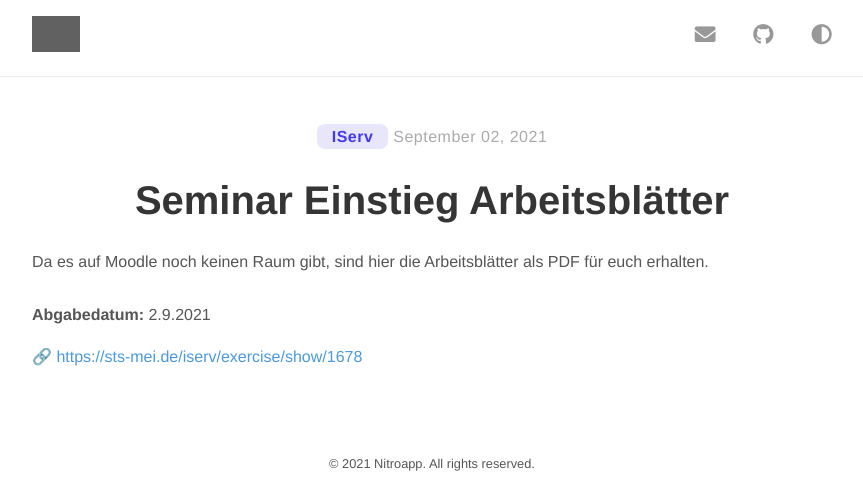
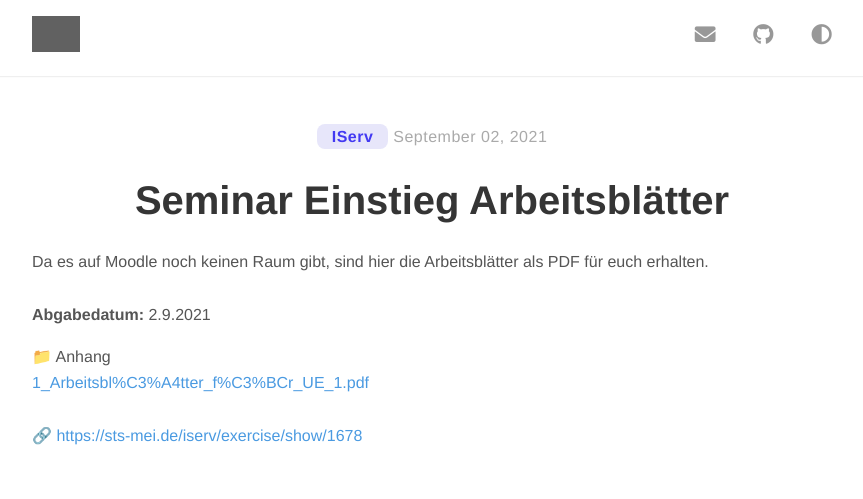
Before and after one commit to cns-nitroapp/blog, a Jekyll site: the page built from _posts/2021-9-2-1678.md, in a window 1280 px wide, cut to the strip 0-499 px from the top of the page. Shown: the whole strip, without its empty margins (208-1071 px from the left). Built offline with Jekyll 4.4.1, drawn with Linux system fonts in a browser that asks for light colours; nearby versions of some CDN libraries; grey boxes are pictures that could not be loaded.

Commit message:
committing files

```diff
--- a/_posts/2021-9-2-1678.md
+++ b/_posts/2021-9-2-1678.md
@@ -5,5 +5,6 @@ author: [IServ]
 start-date: "2021-9-2"
 end-date: "2021-9-2"
 link: "https://sts-mei.de/iserv/exercise/show/1678"
+attachments: "<a href='https://sts-mei.de/iserv/fs/file/exercise-dl/26890/1%20Arbeitsbl%C3%A4tter%20f%C3%BCr%20UE%201.pdf'>1_Arbeitsbl%C3%A4tter_f%C3%BCr_UE_1.pdf</a><br> "
 ---
-Da es auf Moodle noch keinen Raum gibt, sind hier die Arbeitsblätter als PDF für euch erhalten. <br><br>**Abgabedatum:** 2.9.2021
+Da es auf Moodle noch keinen Raum gibt, sind hier die Arbeitsblätter als PDF für euch erhalten. <br><br> **Abgabedatum:** 2.9.2021
```
